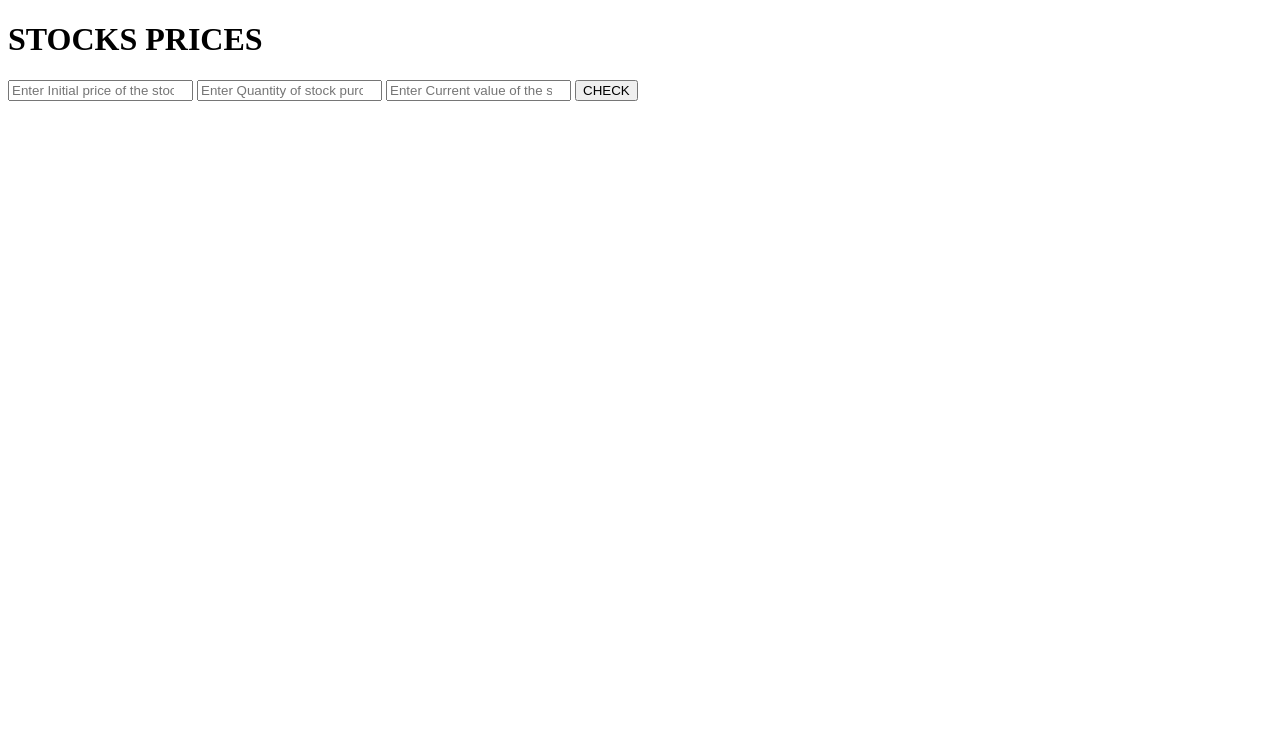
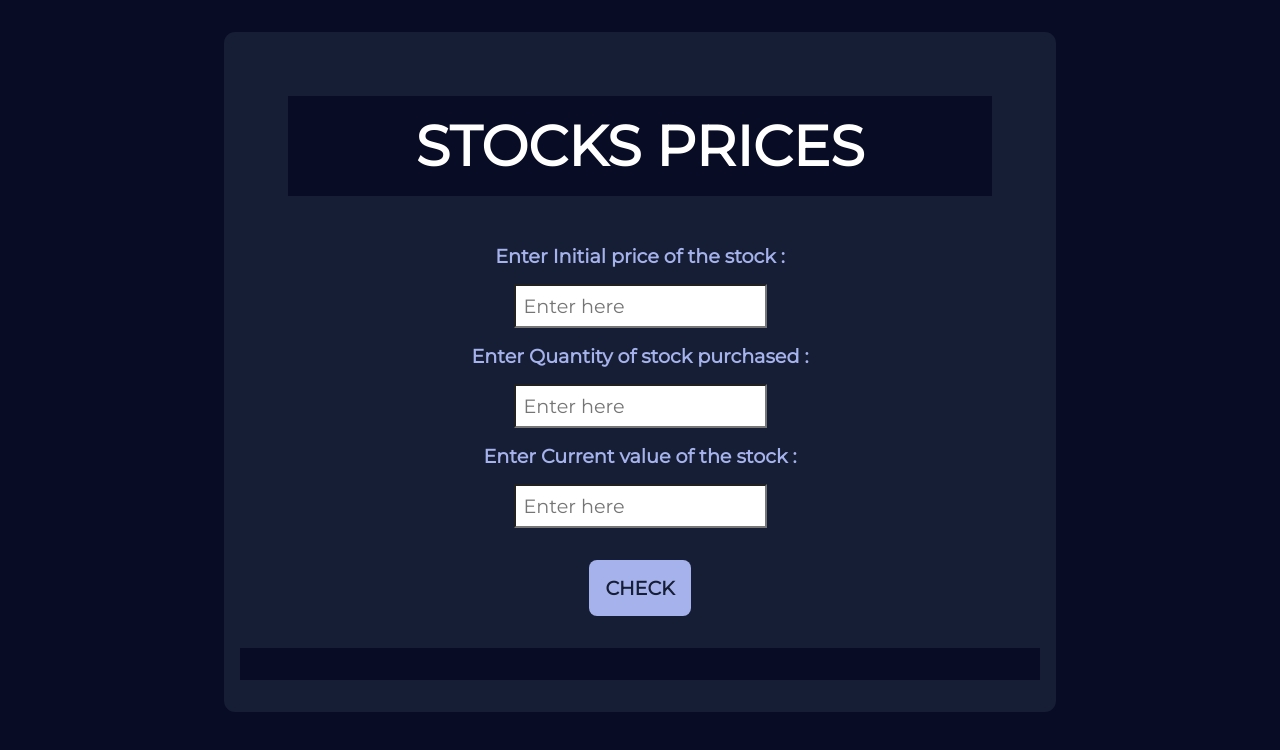
Before and after one commit to DevNirah7/Mark-14-Stock-analyzer, a plain HTML site: page index.html in a window 1280 px wide. Drawn offline with Linux system fonts and the light colour scheme.

Commit message:
Update: Styling + Fixes

```diff
--- a/app.js
+++ b/app.js
@@ -9,6 +9,7 @@ btn.addEventListener("click", function check() {
 
     if(purPrice.value === "" || stockQuantity.value === "" || sellPrice.value === "")
     {
+        result.style.color = 'yellow';
         result.innerText= "Kindly ensure to fill all the field values";
     }
 
@@ -28,23 +29,23 @@ function calcProfLoss(ini, qua, cur)
     if (ini > cur)
     {
         var loss = (ini - cur) * qua;
-        var loss_percentage = (loss / (ini * qua)) * 100;
-        result.style.color = "#EF4444";
-        var res = "Your total Loss is " + loss + " Loss Percentage is " + loss_percentage.toFixed(2) + "%";
+        var lossPercentage = (loss / (ini * qua)) * 100;
+        result.style.color = 'red';
+        var res = "UH,OH! You lost " + loss + " \n Loss Percentage is " + lossPercentage.toFixed(2) + "%";
         return res;
     }
     else if (cur > ini)
     {
         var gain = (cur - ini) * qua;
-        var gain_percentage = (gain / (ini * qua)) * 100;
-        result.style.color = "#10B981";
-        var ret = "Your total Gain is " + gain + " Gain Percentage is " + gain_percentage.toFixed(2) + "%";
-        return ret;
+        var gainPercentage = (gain / (ini * qua)) * 100;
+        result.style.color = 'green';
+        var res = "You have gained " + gain + " \n Gain Percentage is " + gainPercentage.toFixed(2) + "%";
+        return res;
     }
     else
     {
         result.style.color = 'orange'
-        var ret = "You are neither at profit nor at loss";
-        return ret;
+        var res = "You are neither at profit nor at loss";
+        return res;
     }
 }
--- a/index.html
+++ b/index.html
@@ -5,16 +5,20 @@
     <meta charset="UTF-8">
     <meta http-equiv="X-UA-Compatible" content="IE=edge">
     <meta name="viewport" content="width=device-width, initial-scale=1.0">
+    <link rel="stylesheet" href="styles.css">
     <title>Stocks Price</title>
 
 </head>
 
 <body>
     <div class="container">
-        <h1>STOCKS PRICES</h1>
-        <input id="initial-input" type="number" placeholder="Enter Initial price of the stock :" min="0" required/>
-        <input id="quantity-input" type="number" placeholder="Enter Quantity of stock purchased :" min="0" required/>
-        <input id="current-input" type="number" placeholder="Enter Current value of the stock :" min="0" required/>
+        <h1 id="title">STOCKS PRICES</h1>
+        <label>Enter Initial price of the stock :</label>
+        <input id="initial-input" type="number" placeholder="Enter here" min="0" oninput="validity.valid||(value='');"/>
+        <label>Enter Quantity of stock purchased :</label>
+        <input id="quantity-input" type="number" placeholder="Enter here" min="0" oninput="validity.valid||(value='');"/>
+        <label>Enter Current value of the stock :</label>
+        <input id="current-input" type="number" placeholder="Enter here" min="0" oninput="validity.valid||(value='');"/>
         <button id="btn">CHECK</button>
         <div id="result"></div>
 
--- /dev/null
+++ b/styles.css
@@ -0,0 +1,110 @@
+@import url('https://fonts.googleapis.com/css2?family=Montserrat&display=swap');
+@import url('https://fonts.googleapis.com/css2?family=Lobster&display=swap');
+
+*
+{
+    margin: 0rem;
+    padding: 0rem;
+    background-color: var(--darkerblue);
+    font-family: 'Montserrat', sans-serif;
+}
+
+:root
+{
+    --darkerblue: #080c24ff;
+
+    --darkblue: #151e34ff;
+
+    --blue: #3071e8ff;
+
+    --white: #ffffffff;
+
+    --purple: #a6b2ebff;
+
+}
+
+
+h1
+{
+    font-size: 3.5rem;
+
+
+
+}
+
+h2
+{
+    font-size: 1.75rem;
+
+}
+
+h3
+{
+    font-size: 1.2rem;
+
+}
+
+.container {
+    max-width: 100vh;
+    margin: 2rem auto;
+    text-align: center;
+    padding: 1rem;
+    border-radius: 0.7rem;
+    background-color: var(--darkblue);
+    color: var(--white);
+}
+
+#title
+{
+    margin: 3rem;
+    padding:1rem;
+    text-align: center;
+    background-color: var(--darkerblue)
+
+}
+
+label
+{
+    margin: 3rem auto;
+    padding: 1rem;
+    font-size: 1.2rem;
+    font-weight: bold;
+    background-color: var(--darkblue);
+    color: var(--purple);
+
+
+}
+
+input
+{
+    padding: 0.5rem;
+    margin: 1rem auto;
+    display: block;
+    font-size: 1.2rem;
+    background-color: var(--white);
+    color: var(--darkblue);
+}
+
+button
+{
+    display: block;
+    margin: 2rem auto;
+    padding: 1rem;
+    border: 0px solid var(--purple);
+    border-radius: 0.5rem;
+    background-color: var(--purple);
+    color:var(--darkblue);
+    font-size: 1.2rem;
+    font-weight:900;
+
+}
+
+#result
+{
+    display: block;
+    font-size: 1.5rem;
+    margin: 1rem auto;
+    padding: 1rem;
+    color: var(--white);
+
+}
```
